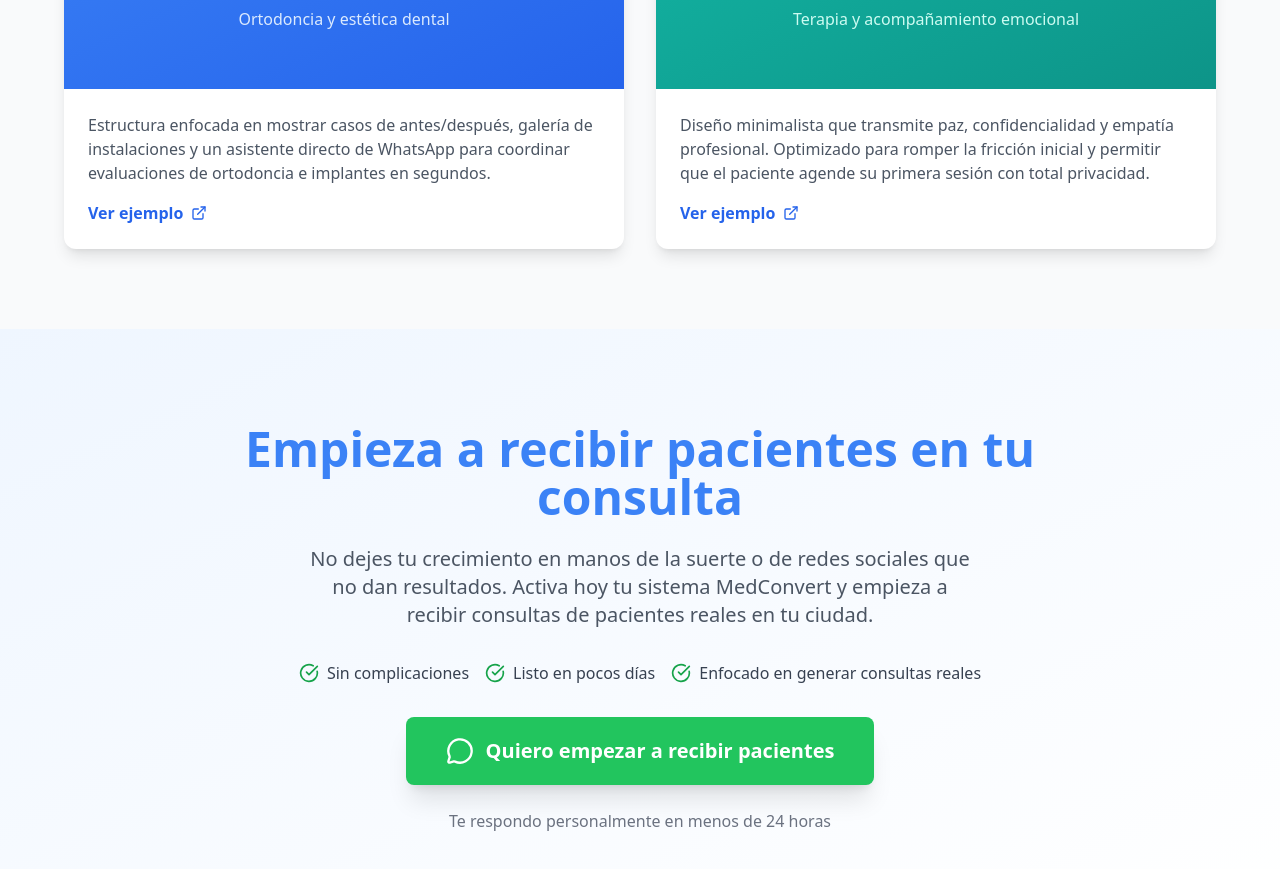
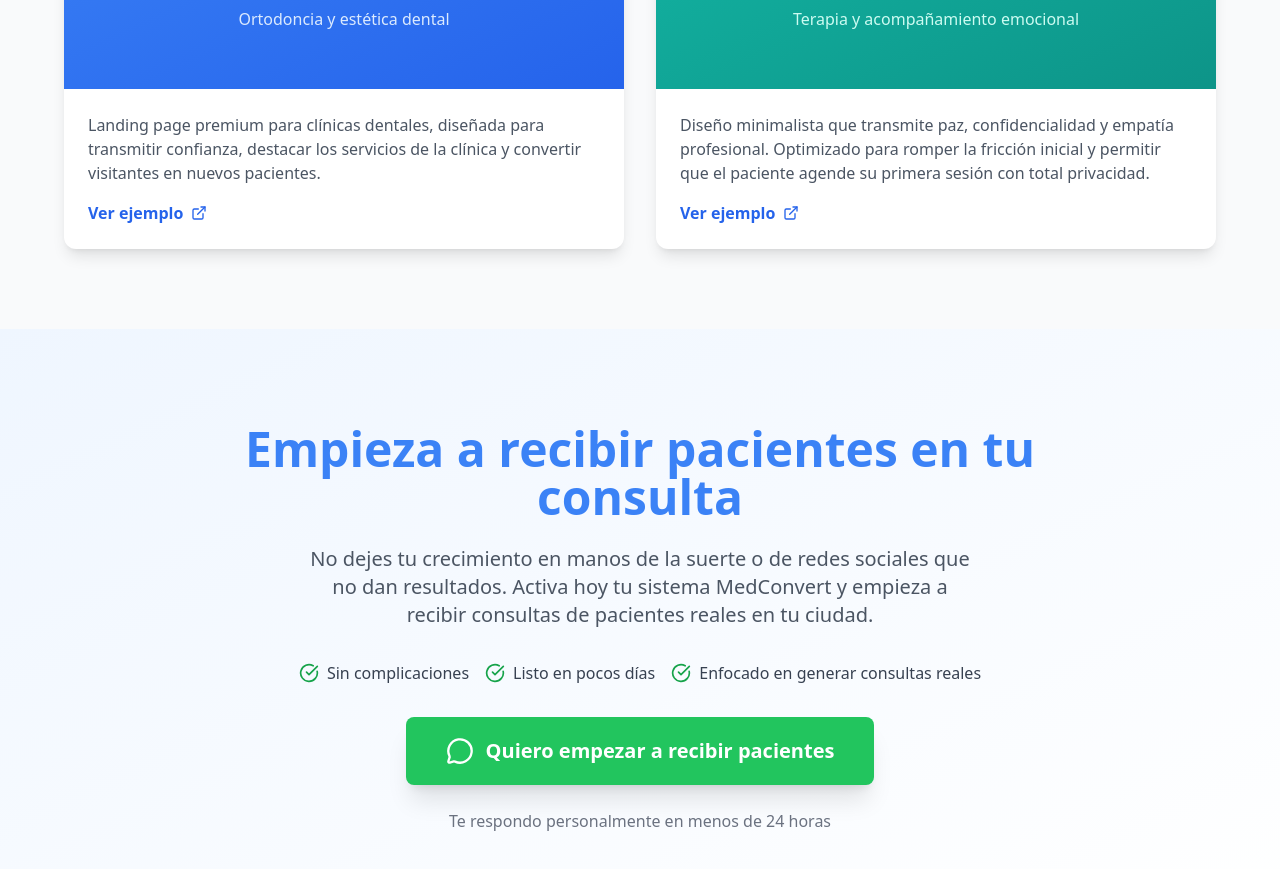
Before and after one commit to idangerl/medconvert, a Next.js app: page / in a window 1280 px wide. Shown: the part 4113-4982 px from the top of the page. Built offline with nearby package versions, Linux system fonts and the light colour scheme.

Commit message:
add dental clinic landing page

```diff
--- a/src/components/Portfolio.tsx
+++ b/src/components/Portfolio.tsx
@@ -27,10 +27,9 @@ export default function Portfolio() {
             </div>
             <div className="p-6">
               <p className="text-gray-600 mb-4">
-              Estructura enfocada en mostrar casos de antes/después, galería de instalaciones y un asistente directo de WhatsApp para coordinar evaluaciones de ortodoncia e implantes en segundos.
-              </p>
+Landing page premium para clínicas dentales, diseñada para transmitir confianza, destacar los servicios de la clínica y convertir visitantes en nuevos pacientes.              </p>
               <div className="flex items-center gap-2 text-blue-600 font-semibold">
-                <span>Ver ejemplo</span>
+                <a href="https://dental-clinic-c6yk.vercel.app" target="blank">Ver ejemplo</a>
                 <ExternalLink className="w-4 h-4" />
               </div>
             </div>
```
